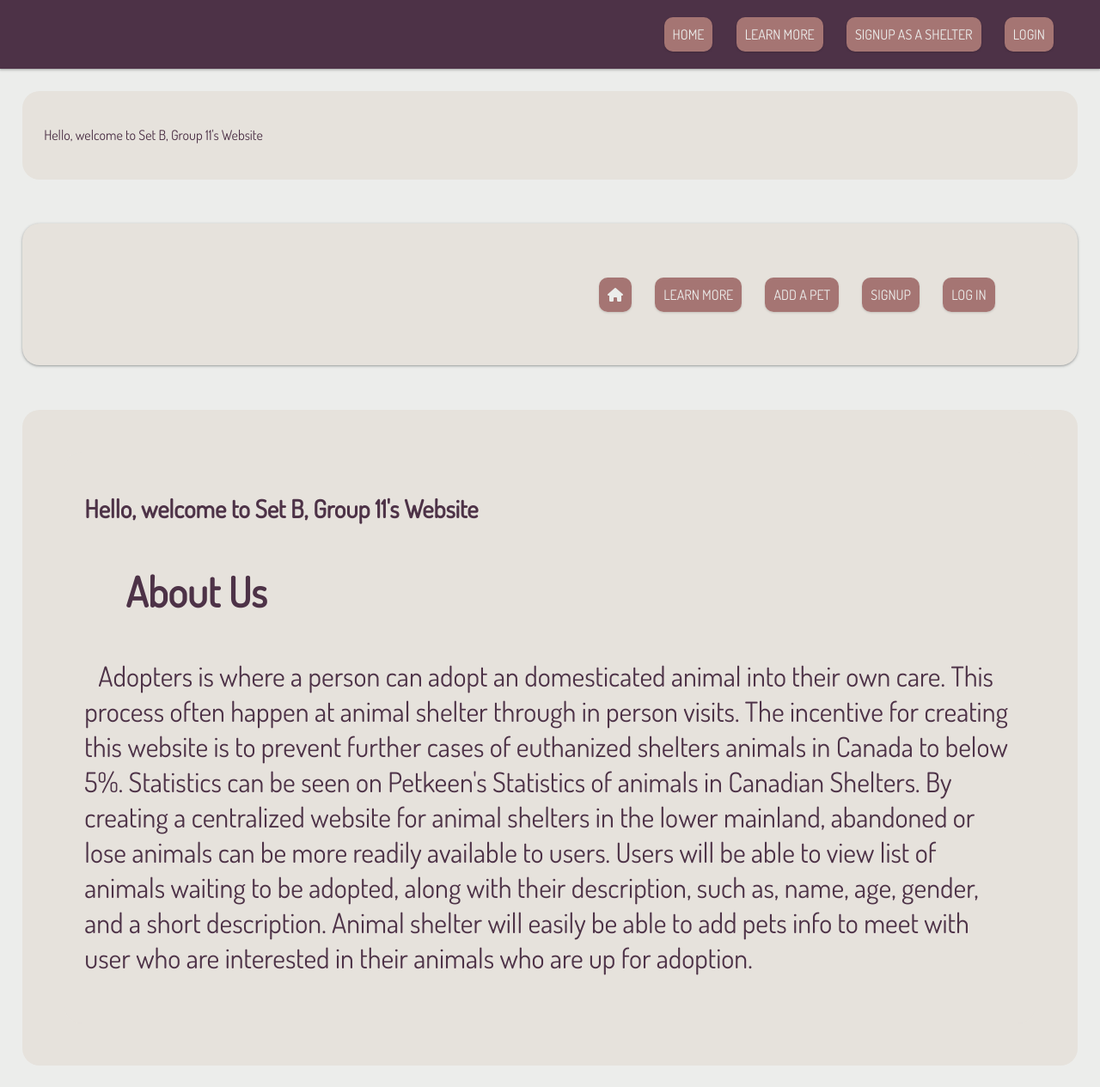
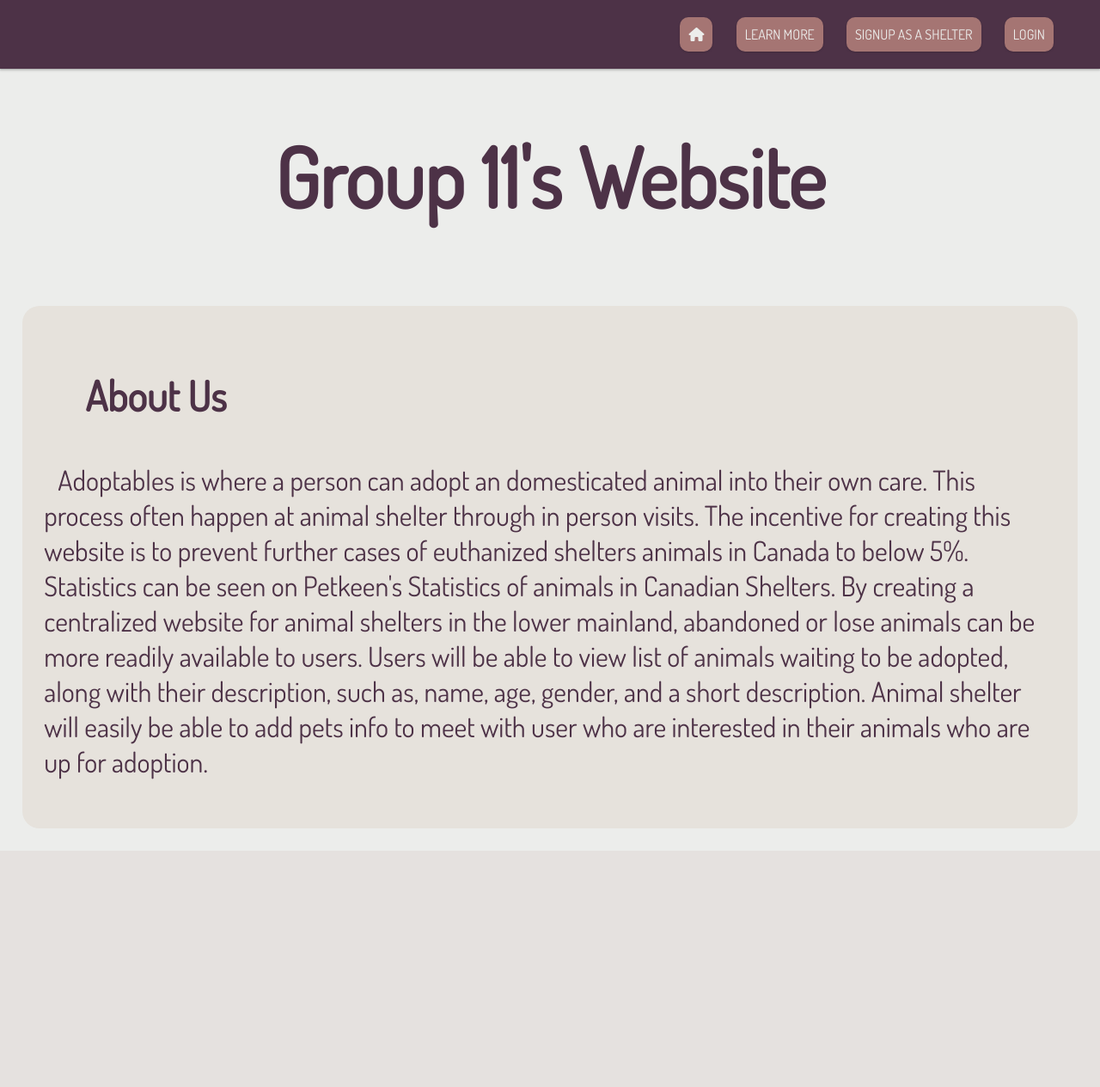
Before and after one commit to Fishfinna/Adoptables, a Flask app: page /info in a window 1280 px wide. Shown: the whole page at 86% size. After the commit the page ends 907 px from the top, so only its background shows below. Run offline with Flask 2, Linux system fonts and the light colour scheme; some libraries are stand-ins or nearby versions.

Commit message:
fixed a few bugs

```diff
--- a/static/stylesheet/style.css
+++ b/static/stylesheet/style.css
@@ -3,10 +3,12 @@
 @import url('https://fonts.googleapis.com/css2?family=Caveat&family=Dosis&display=swap');
 
 /* Fonts */
+
 .about_us {
     text-indent: .5em;
     font-size: 2em;
 }
+
 
 /* basic text definitions */
 
--- a/templates/base.html
+++ b/templates/base.html
@@ -6,6 +6,7 @@
     <meta http-equiv="X-UA-Compatible" content="IE=edge">
     <meta name="viewport" content="width=device-width, initial-scale=1.0">
     <link rel="stylesheet" href="/static/stylesheet/style.css">
+    <script src="https://kit.fontawesome.com/85bf5e07f4.js" crossorigin="anonymous"></script>
     <script defer type="text/javascript" src="/static/scripts/drag_drop.js"></script>
     <title>Document</title>
 </head>
@@ -15,7 +16,9 @@
     <nav>
         <div class="nav-buttons">
             <div class="nav-buttons">
-                <a href="/">HOME</a>
+
+
+                <a href="/"><i class="fa-solid fa-house"></i></a>
                 <a href="/info">LEARN MORE</a> {% if session["user"] %}
 
 
--- a/templates/info.html
+++ b/templates/info.html
@@ -1,51 +1,16 @@
 {% extends "base.html"%} {% block content %}
 
+<h1>Group 11's Website</h1>
 
-<main class="info">
-    <div class="info text">
-        <p>Hello, welcome to Set B, Group 11's Website</p>
+<main class="info-page">
+    <div>
+        <h3>About Us</h3>
+        <p class="about_us">
+            Adoptables is where a person can adopt an domesticated animal into their own care. This process often happen at animal shelter through in person visits. The incentive for creating this website is to prevent further cases of euthanized shelters animals
+            in Canada to below 5%. Statistics can be seen on <a href="https://petkeen.com/animal-shelter-statistics-canada/">Petkeen's
+                        Statistics</a> of animals in Canadian Shelters. By creating a centralized website for animal shelters in the lower mainland, abandoned or lose animals can be more readily available to users. Users will be able to view list of animals
+            waiting to be adopted, along with their description, such as, name, age, gender, and a short description. Animal shelter will easily be able to add pets info to meet with user who are interested in their animals who are up for adoption.
+        </p>
     </div>
-
-
-    <head>
-        <meta charset="UTF-8">
-        <meta http-equiv="X-UA-Compatible" content="IE=edge">
-        <meta name="viewport" content="width=device-width, initial-scale=1.0">
-        <link rel="stylesheet" href="/static/stylesheet/style.css">
-        <script src="https://kit.fontawesome.com/85bf5e07f4.js" crossorigin="anonymous"></script>
-        <title>Adoptables Info Page</title>
-    </head>
-
-    <body>
-        <nav>
-            <div class="nav-buttons">
-                <a href="/"><i class="fa-solid fa-house"></i></a>
-                <a href="/info">LEARN MORE</a>
-                <a href="/add"> ADD A PET</a>
-                <a href="/signup">SIGNUP</a>
-                <a href="/login">LOG IN</a>
-            </div>
-        </nav>
-
-        <main class="info">
-            <div class="info text">
-                <h2>Hello, welcome to Set B, Group 11's Website</h2>
-                <h3>About Us</h3>
-                <p class="about_us">
-                    Adopters is where a person can adopt an domesticated animal into their own care.
-                    This process often happen at animal shelter through in person visits.
-                    The incentive for creating this website is to prevent further cases of euthanized shelters animals
-                    in Canada to below 5%.
-                    Statistics can be seen on <a href="https://petkeen.com/animal-shelter-statistics-canada/">Petkeen's
-                        Statistics</a> of animals in Canadian Shelters.
-                    By creating a centralized website for animal shelters in the lower mainland, abandoned or lose
-                    animals can be more readily available to users.
-                    Users will be able to view list of animals waiting to be adopted, along with their description, such
-                    as, name, age, gender, and a short description.
-                    Animal shelter will easily be able to add pets info to meet with user who are interested in their
-                    animals who are up for adoption.
-                </p>
-            </div>
-
-        </main>
-        {% endblock %}
+</main>
+{% endblock %}
--- a/templates/profile.html
+++ b/templates/profile.html
@@ -10,7 +10,7 @@
     </div>
     <div>
         <a href="/profile/edit"><button>Edit</button></a>
-        <a href="/profile/delete"><button class="delete">Delete</button></a>
+        <a href="/profile/delete"><button class="delete"> Delete Account</button></a>
     </div>
 
 </div>
@@ -37,7 +37,7 @@
         <div class="button-container ">
 
             <a href="/remove/{{pet.id}} ">
-                <button class="delete ">Delete Account</button>
+                <button class="delete ">Delete</button>
             </a>
 
             <a href="/edit/{{pet.id}} ">
--- a/webapp.py
+++ b/webapp.py
@@ -43,9 +43,11 @@ def file(filename):
 @app.route("/")
 def homepage():
     """home page"""
-
-    pets = [Pet(*x.values()) for x in mongo.db.pets.find({})]
-    return render_template("homepage.html", pets=list(pets), session=session)
+    try:
+        pets = [Pet(*x.values()) for x in mongo.db.pets.find({})]
+        return render_template("homepage.html", pets=list(pets), session=session)
+    except:
+        return " ", 404
 
 
 @app.route("/info")
@@ -153,7 +155,13 @@ def pet_manage_edit(id):
 
 @app.route("/signup")
 def signup():
-    return render_template("signup.html")
+    """
+    this will log out the user when they go to the log in screen
+    """
+    try:
+        return render_template("signup.html")
+    except:
+        return "", 404
 
 
 @app.route("/signup/accounts", methods=["POST"])
@@ -201,7 +209,14 @@ def profile():
 
 @app.route("/login")
 def login():
-    return render_template("login.html", session=session)
+    """
+    this will log out the user when they go to the log in screen
+    """
+    try:
+        session["user"] = None
+        return render_template("login.html", session=session)
+    except:
+        return "", 404
 
 
 @app.route("/login/manage", methods=["POST"])
@@ -217,14 +232,20 @@ def login_manage():
             ):
                 session["user"] = account.get_account()
                 return redirect("/profile")
-    finally:
+        return render_template("invalid_account.html"), 404
+    except:
         return render_template("invalid_account.html"), 404
 
 
 @app.route("/logout")
 def logout():
-    session["user"] = None
-    return redirect("/")
+    """log the user out"""
+    if session["user"]:
+        # remove their session data
+        session["user"] = None
+        return redirect("/")
+    else:
+        return "", 404
 
 
 @app.route("/profile/edit", methods=["GET", "POST"])
@@ -263,15 +284,19 @@ def edit_user():
 
 @ app.route("/profile/delete")
 def delete_user():
+    """Delete a user and their listed pets from the application"""
 
-    mongo.db.pets.delete_many(
-        {"shelter_username": session["user"].get("username")})
+    if session["user"]:
+        mongo.db.pets.delete_many(
+            {"shelter_username": session["user"].get("username")})
 
-    mongo.db.users.delete_one(
-        {"username": session["user"].get("username")})
-    session["user"] = None
+        mongo.db.users.delete_one(
+            {"username": session["user"].get("username")})
+        session["user"] = None
 
-    return redirect("/")
+        return redirect("/")
+    else:
+        return "", 404
 
 
 if __name__ == "__main__":
```
Also changed, not shown: tests/test_webapp_users.py (+1 -1 lines), 1 other file.
